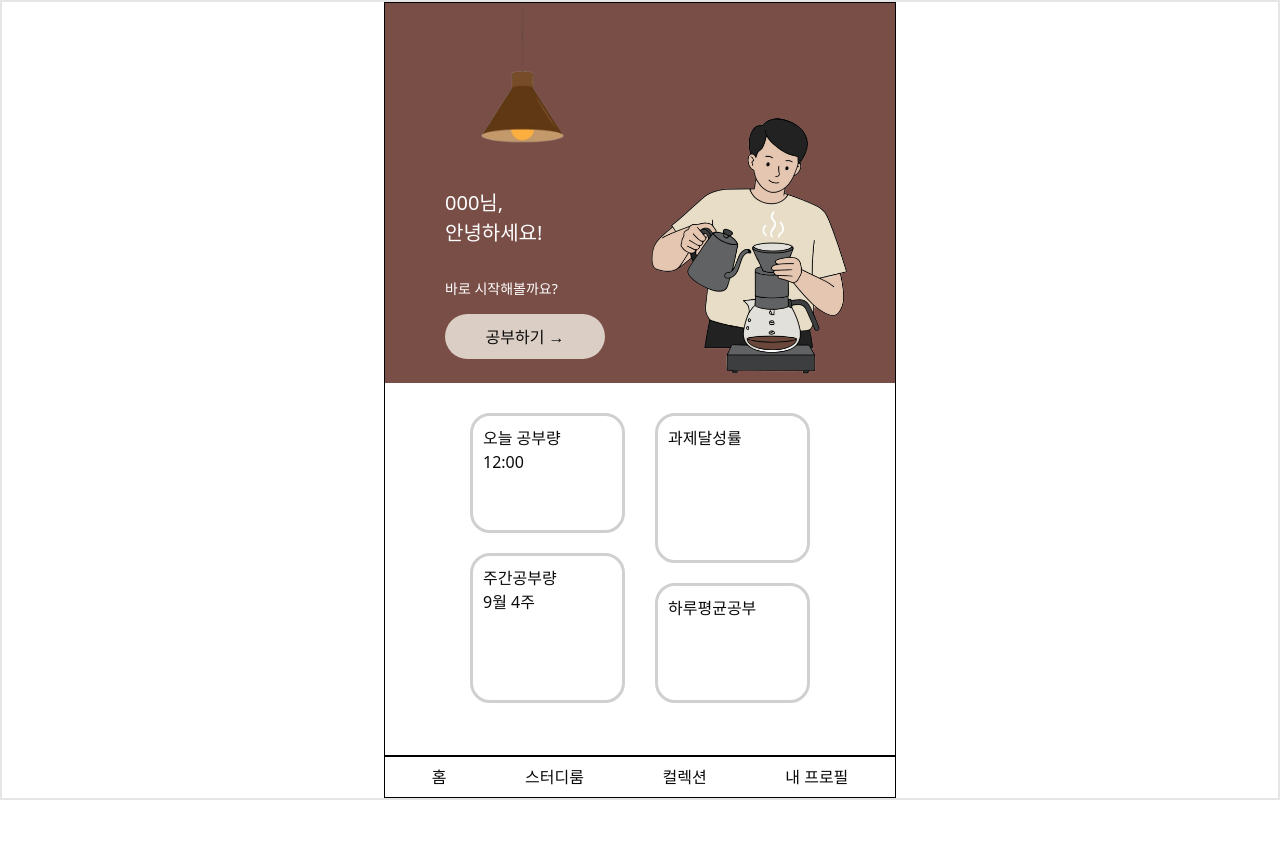
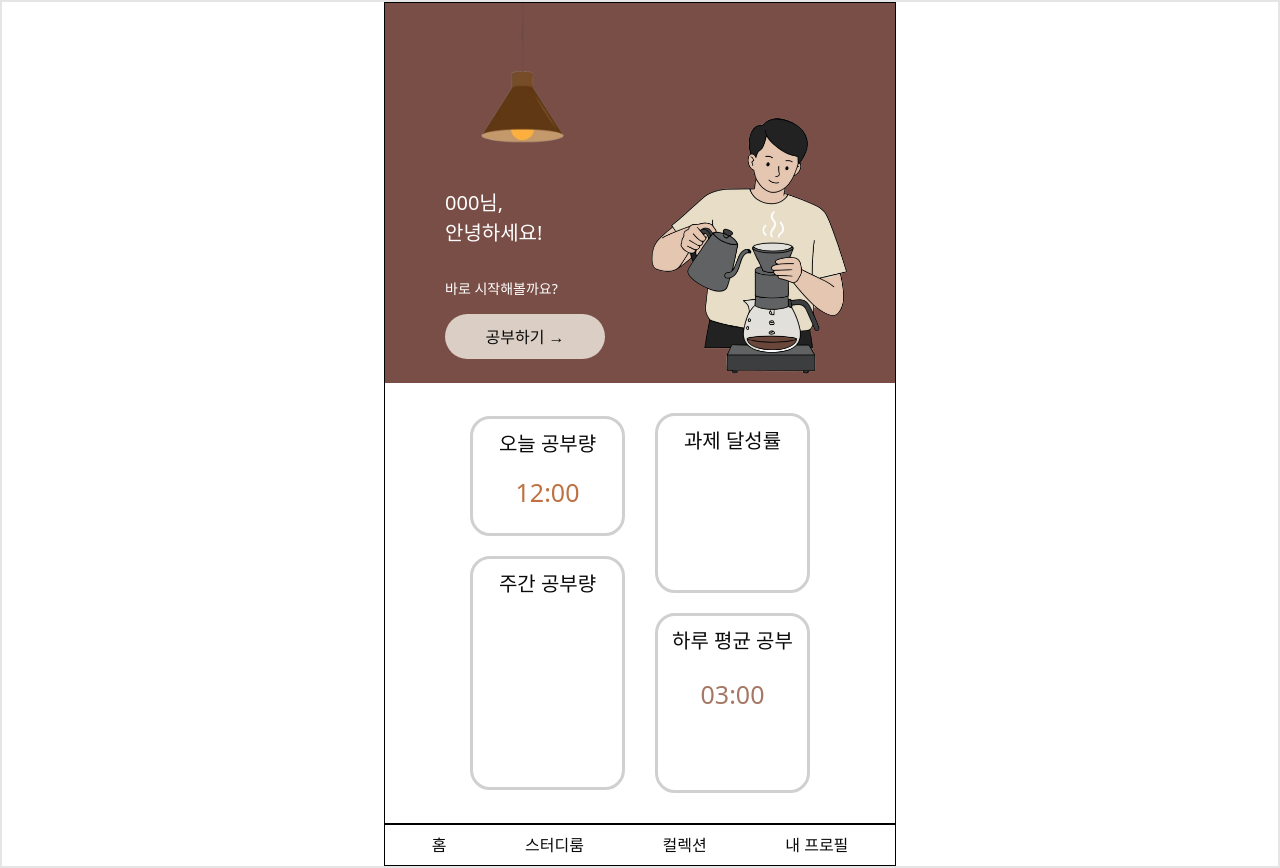
Before and after one commit to StudyMeotsa/FE_React, a React (Vite) app: page / in a window 1280 px wide. Before the commit the page ends 800 px from the top, so only its background shows below. Built offline with nearby package versions, Linux system fonts and the light colour scheme; the HTML template or start-up script is replaced by a standard one.

Commit message:
메인페이지 수정

```diff
--- a/src/pages/HomePage.css
+++ b/src/pages/HomePage.css
@@ -69,14 +69,34 @@
   padding: 10px;
 }
 
+.todaytitle {
+  font-size: 20px;
+  display: flex;
+  justify-content: center;
+}
+
+.todayclock {
+  font-size: 25px;
+  color: #bf7141;
+  display: flex;
+  justify-content: center;
+  margin-top: 15px;
+}
+
 .weekstudy {
   width: 155px;
-  height: 150px;
+  height: 234px;
   border: solid;
   border-radius: 20px;
   border-color: #d0d0d0;
+  margin-top: 20px;
   padding: 10px;
-  margin-top: 20px;
+}
+
+.weekstudytitle {
+  font-size: 20px;
+  display: flex;
+  justify-content: center;
 }
 
 .rightInfo {
@@ -85,19 +105,39 @@
 
 .studygoal {
   width: 155px;
-  height: 150px;
+  height: 180px;
   border: solid;
   border-radius: 20px;
   border-color: #d0d0d0;
   padding: 10px;
 }
 
+.studygoaltitle {
+  font-size: 20px;
+  display: flex;
+  justify-content: center;
+}
+
 .averagestudy {
   width: 155px;
-  height: 120px;
+  height: 180px;
   border: solid;
   border-radius: 20px;
   border-color: #d0d0d0;
   padding: 10px;
   margin-top: 20px;
 }
+
+.averagetitle {
+  font-size: 20px;
+  display: flex;
+  justify-content: center;
+}
+
+.averageclock {
+  font-size: 25px;
+  color: #a57865;
+  display: flex;
+  justify-content: center;
+  margin-top: 20px;
+}
--- a/src/pages/HomePage.tsx
+++ b/src/pages/HomePage.tsx
@@ -1,11 +1,11 @@
 import React from 'react';
-import { useNavigate } from 'react-router-dom';
+import { useNavigate } from 'react-router';
 import styled from 'styled-components';
 import './HomePage.css';
 import Man from '../assets/man.png';
 import Lamp from '../assets/lamp.png';
 
-function HomePage() {
+export default function HomePage() {
   const Box = styled.div`
     border-radius: 12px;
     padding: 16px;
@@ -45,28 +45,23 @@ function HomePage() {
       <div className='HomeInfo'>
         <div className='leftInfo'>
           <div className='todaystudy'>
-            <p>오늘 공부량</p>
-            <p>12:00</p>
+            <p className='todaytitle'>오늘 공부량</p>
+            <p className='todayclock'>12:00</p>
           </div>
           <div className='weekstudy'>
-            <p>주간공부량</p>
-            <div className=''>
-              <p>9월 4주</p>
-              <img />
-            </div>
+            <p className='weekstudytitle'>주간 공부량</p>
           </div>
         </div>
         <div className='rightInfo'>
           <div className='studygoal'>
-            <p>과제달성률</p>
+            <p className='studygoaltitle'>과제 달성률</p>
           </div>
           <div className='averagestudy'>
-            <p>하루평균공부</p>
+            <p className='averagetitle'>하루 평균 공부</p>
+            <p className='averageclock'>03:00</p>
           </div>
         </div>
       </div>
     </>
   );
 }
-
-export default HomePage;
```
Also changed, not shown: src/pages/StudyPage.tsx (added, +7 -0 lines).
